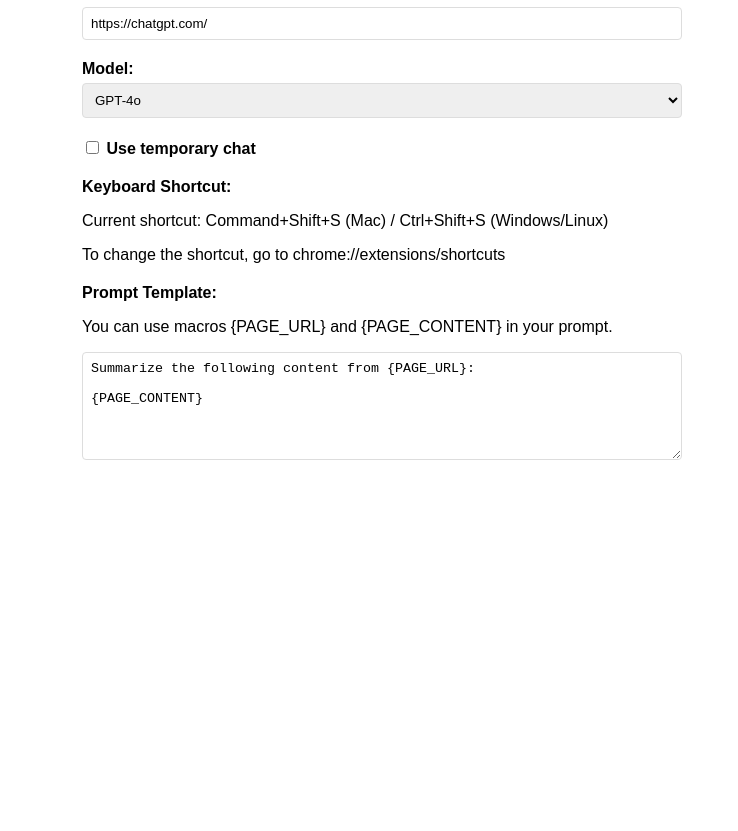
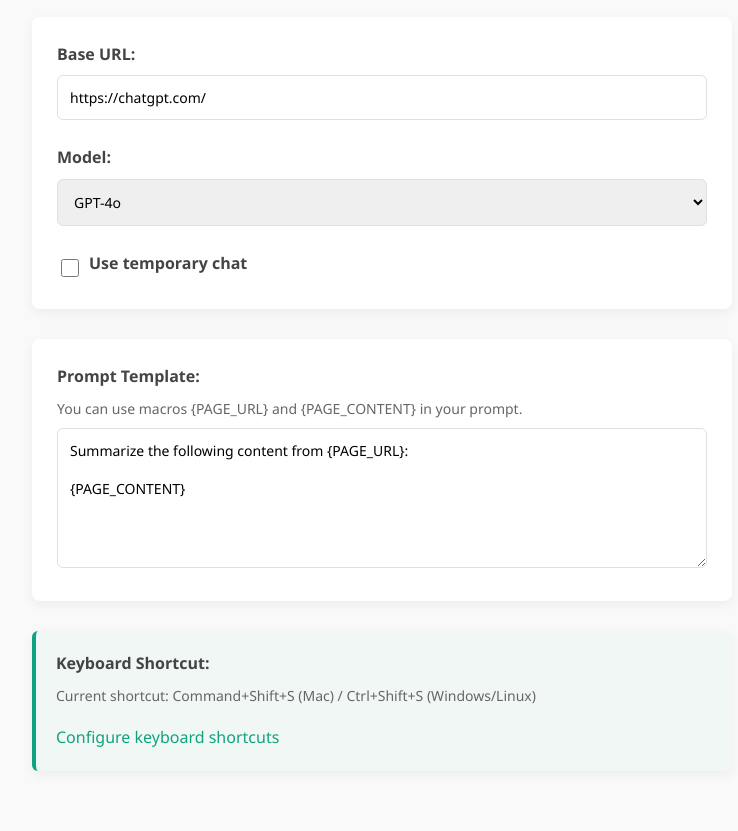
Before and after one commit to songsterq/summy, a browser extension: page options.html in a window 1280 px wide. Shown: the part 116-947 px from the top of the page, without its empty margins (258-996 px from the left). Before the commit the page ends 800 px from the top, so only its background shows below. Drawn offline with Linux system fonts and the light colour scheme.

Commit message:
[tonkotsu] Modernize options page and move keyboard shortcuts to bottom

```diff
--- a/options.html
+++ b/options.html
@@ -3,66 +3,162 @@
 <head>
   <title>ChatGPT Summarizer Options</title>
   <style>
+    :root {
+      --primary-color: #10a37f;
+      --primary-hover: #0d8c6d;
+      --bg-color: #f9f9f9;
+      --card-bg: #ffffff;
+      --text-color: #333333;
+      --border-color: #e0e0e0;
+      --success-bg: #d4edda;
+      --success-color: #155724;
+    }
+
     body {
-      padding: 20px;
-      font-family: Arial, sans-serif;
-      max-width: 600px;
+      padding: 30px;
+      font-family: 'Segoe UI', Tahoma, Geneva, Verdana, sans-serif;
+      max-width: 700px;
       margin: 0 auto;
+      background-color: var(--bg-color);
+      color: var(--text-color);
+      line-height: 1.6;
     }
+
+    h1 {
+      color: var(--primary-color);
+      text-align: center;
+      margin-bottom: 30px;
+      font-weight: 600;
+    }
+
+    .card {
+      background-color: var(--card-bg);
+      border-radius: 8px;
+      box-shadow: 0 4px 12px rgba(0, 0, 0, 0.05);
+      padding: 25px;
+      margin-bottom: 30px;
+    }
+
     .form-group {
-      margin-bottom: 20px;
+      margin-bottom: 25px;
     }
+
+    .form-group:last-child {
+      margin-bottom: 0;
+    }
+
     label {
       display: block;
-      margin-bottom: 5px;
-      font-weight: bold;
+      margin-bottom: 8px;
+      font-weight: 600;
+      color: #444;
     }
+
     input[type="text"],
-    select {
+    select,
+    textarea {
       width: 100%;
-      padding: 8px;
-      border: 1px solid #ddd;
-      border-radius: 4px;
+      padding: 12px;
+      border: 1px solid var(--border-color);
+      border-radius: 6px;
       box-sizing: border-box;
+      font-family: inherit;
+      font-size: 14px;
+      transition: border-color 0.2s ease;
     }
+
+    input[type="text"]:focus,
+    select:focus,
+    textarea:focus {
+      border-color: var(--primary-color);
+      outline: none;
+      box-shadow: 0 0 0 2px rgba(16, 163, 127, 0.2);
+    }
+
+    .checkbox-container {
+      display: flex;
+      align-items: center;
+    }
+
+    .checkbox-container input[type="checkbox"] {
+      margin-right: 10px;
+      cursor: pointer;
+      width: 18px;
+      height: 18px;
+    }
+
     button {
-      background-color: #10a37f;
+      background-color: var(--primary-color);
       color: white;
-      padding: 10px 20px;
+      padding: 12px 24px;
       border: none;
-      border-radius: 4px;
+      border-radius: 6px;
       cursor: pointer;
+      font-weight: 600;
+      font-size: 15px;
+      transition: background-color 0.2s ease;
     }
+
     button:hover {
-      background-color: #0d8c6d;
+      background-color: var(--primary-hover);
     }
+
     .status {
-      padding: 10px 20px;
-      border-radius: 4px;
+      padding: 12px 24px;
+      border-radius: 6px;
       position: fixed;
       top: 20px;
       left: 50%;
       transform: translateX(-50%);
       z-index: 100;
-      box-shadow: 0 2px 5px rgba(0,0,0,0.2);
+      box-shadow: 0 4px 10px rgba(0,0,0,0.1);
       opacity: 0;
       transition: opacity 0.5s ease-in-out;
     }
+
     .success {
-      background-color: #d4edda;
-      color: #155724;
+      background-color: var(--success-bg);
+      color: var(--success-color);
     }
+
     .show-toast {
       opacity: 1;
     }
+
     .hide-toast {
       opacity: 0;
+    }
+
+    .info-text {
+      margin: 8px 0;
+      font-size: 14px;
+      color: #666;
+    }
+
+    .shortcut-section {
+      padding: 20px;
+      background-color: #f0f7f4;
+      border-radius: 6px;
+      border-left: 4px solid var(--primary-color);
+    }
+
+    .shortcut-link {
+      display: inline-block;
+      margin-top: 10px;
+      color: var(--primary-color);
+      text-decoration: none;
+      font-weight: 500;
+    }
+
+    .shortcut-link:hover {
+      text-decoration: underline;
     }
   </style>
 </head>
 <body>
   <h1>ChatGPT Summarizer Options</h1>
 
+  <div class="card">
     <div class="form-group">
       <label for="baseUrl">Base URL:</label>
       <input type="text" id="baseUrl" placeholder="https://chatgpt.com/">
@@ -76,23 +172,26 @@
       </select>
     </div>
 
-  <div class="form-group">
-    <label>
+    <div class="form-group checkbox-container">
       <input type="checkbox" id="useTemporaryChat">
-      Use temporary chat
-    </label>
+      <label for="useTemporaryChat">Use temporary chat</label>
+    </div>
   </div>
 
+  <div class="card">
+    <div class="form-group">
+      <label for="promptTemplate">Prompt Template:</label>
+      <p class="info-text">You can use macros {PAGE_URL} and {PAGE_CONTENT} in your prompt.</p>
+      <textarea id="promptTemplate" rows="6"></textarea>
+    </div>
+  </div>
+
+  <div class="card shortcut-section">
     <div class="form-group">
       <label for="shortcut">Keyboard Shortcut:</label>
-    <p>Current shortcut: <span id="currentShortcut">Command+Shift+S (Mac) / Ctrl+Shift+S (Windows/Linux)</span></p>
-    <p>To change the shortcut, go to chrome://extensions/shortcuts</p>
+      <p class="info-text">Current shortcut: <span id="currentShortcut">Command+Shift+S (Mac) / Ctrl+Shift+S (Windows/Linux)</span></p>
+      <a href="chrome://extensions/shortcuts" class="shortcut-link" id="shortcutLink">Configure keyboard shortcuts</a>
     </div>
-
-  <div class="form-group">
-    <label for="promptTemplate">Prompt Template:</label>
-    <p>You can use macros {PAGE_URL} and {PAGE_CONTENT} in your prompt.</p>
-    <textarea id="promptTemplate" rows="6" style="width: 100%; padding: 8px; border: 1px solid #ddd; border-radius: 4px; box-sizing: border-box;"></textarea>
   </div>
 
   <div id="status" class="status"></div>
--- a/options.js
+++ b/options.js
@@ -17,6 +17,15 @@ function toggleModelField(useTemporaryChat) {
   modelSelect.disabled = useTemporaryChat;
 }
 
+// Fix chrome:// URLs since they cannot be opened directly from content scripts
+function handleShortcutLink() {
+  document.getElementById('shortcutLink').addEventListener('click', (e) => {
+    e.preventDefault();
+    // Tell the user how to access the shortcuts page
+    alert('To configure keyboard shortcuts:\n\n1. Copy this URL: chrome://extensions/shortcuts\n2. Open a new tab\n3. Paste and go to the URL\n4. Find "ChatGPT Summarizer" in the list and set your preferred shortcut');
+  });
+}
+
 // Load saved options
 document.addEventListener('DOMContentLoaded', () => {
   chrome.storage.sync.get({
@@ -32,6 +41,9 @@ document.addEventListener('DOMContentLoaded', () => {
 
     // Initialize model field state
     toggleModelField(items.useTemporaryChat);
+
+    // Initialize shortcut link handler
+    handleShortcutLink();
   });
 
   // Add event listeners for auto-save
```
Lines whose indentation alone changed are shown as unchanged.
